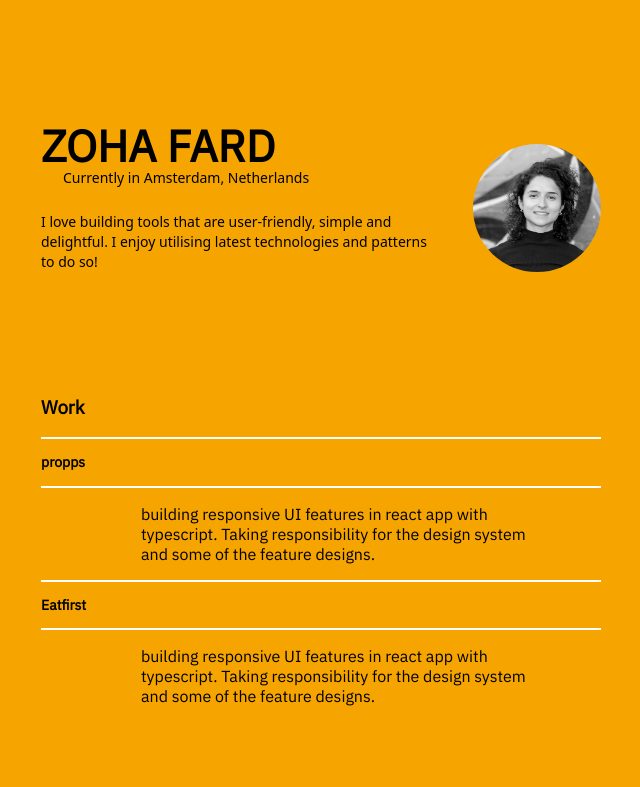
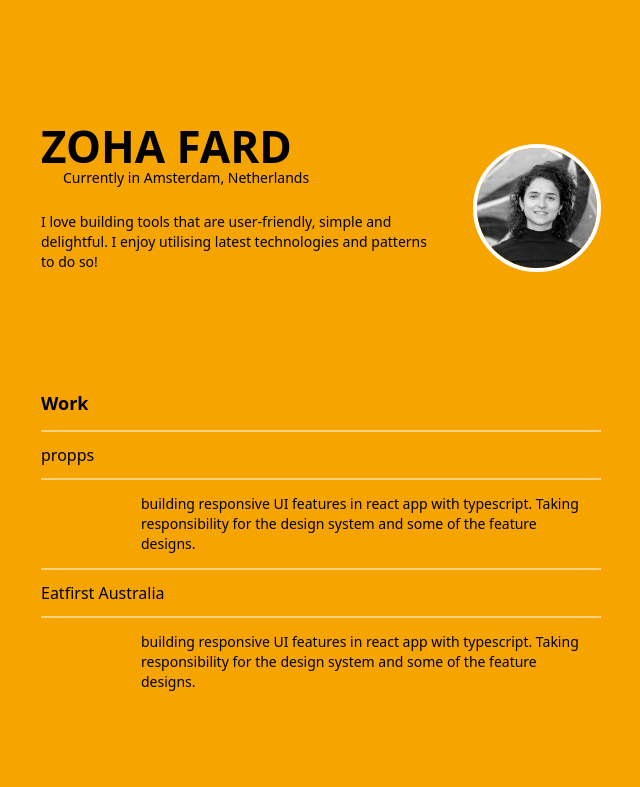
Before and after one commit to zohaf/portfolio, a Next.js app: page / in a window 1280 px wide. Shown: the top 787 px of the page, without its empty margins (319-959 px from the left). Built offline with nearby package versions, Linux system fonts and the light colour scheme; some icons are missing.

Commit message:
added work section

```diff
--- a/components/header/header.module.scss
+++ b/components/header/header.module.scss
@@ -7,6 +7,7 @@
   img {
     height: 128px;
     border-radius: 5rem;
+    border: 4px solid white;
   }
 
   p {
@@ -31,7 +32,7 @@
   margin: 0;
 
   h1 {
-    font-family: "IBM Plex Sans";
+    font-family: "system-ui";
     line-height: 44px;
     font-size: 44px;
     font-weight: 700;
--- /dev/null
+++ b/components/work-history/work-history.module.scss
@@ -0,0 +1,48 @@
+.work {
+  h2 {
+    font-family: "system-ui";
+    font-size: 18px;
+  }
+
+  p {
+    font-family: "system-ui";
+    font-weight: 200;
+    font-size: 14px;
+    line-height: 20px;
+    max-width: 544px;
+    padding-left: 100px;
+  }
+}
+
+.card {
+  padding-top: 8px;
+  text-align: left;
+  font-size: 12px;
+  transition: color 0.15s ease, border-color 0.15s ease;
+  max-width: 300px;
+
+  h3 {
+    font-family: "system-ui";
+    font-weight: 400;
+    margin: 12px 0;
+    font-size: 16px;
+  }
+
+  p {
+    margin: 0;
+    font-size: 1.25rem;
+    line-height: 1.5;
+  }
+
+  :hover,
+  :focus,
+  :active {
+    color: #b266af;
+  }
+}
+
+.divider {
+  width: 100%;
+  height: 2px;
+  background-color: rgba(255, 255, 255, 0.5);
+}
--- /dev/null
+++ b/components/work-history/work-history.tsx
@@ -0,0 +1,28 @@
+import styles from "./work-history.module.scss";
+
+export function WorkHistory() {
+  return (
+    <div className={styles.work}>
+      <h2>Work</h2>
+      <div className={styles.divider}></div>
+      <a href="https://nextjs.org/docs" className={styles.card}>
+        <h3>propps</h3>
+      </a>
+      <div className={styles.divider} />
+      <p>
+        building responsive UI features in react app with typescript. Taking
+        responsibility for the design system and some of the feature designs.
+      </p>
+
+      <div className={styles.divider} />
+      <a href="https://nextjs.org/docs" className={styles.card}>
+        <h3>Eatfirst Australia</h3>
+      </a>
+      <div className={styles.divider} />
+      <p>
+        building responsive UI features in react app with typescript. Taking
+        responsibility for the design system and some of the feature designs.
+      </p>
+    </div>
+  );
+}
--- a/pages/index.tsx
+++ b/pages/index.tsx
@@ -3,6 +3,7 @@ import Head from "next/head";
 import { Header } from "../components/header/header";
 import styles from "../styles/Home.module.css";
 import { SubHeader } from "../components/sub-header/sub-header";
+import { WorkHistory } from "../components/work-history/work-history";
 
 const Home: NextPage = () => (
   <div className={styles.container}>
@@ -21,34 +22,12 @@ const Home: NextPage = () => (
       <br />
       {/* <SubHeader /> */}
       <div className={styles.body}>
-        <div className={styles.work}>
-          <h3>Work</h3>
-          <div className={styles.divider}></div>
-          <a href="https://nextjs.org/docs" className={styles.card}>
-            <h3>propps</h3>
-          </a>
-          <div className={styles.divider} />
-          <p>
-            building responsive UI features in react app with typescript. Taking
-            responsibility for the design system and some of the feature
-            designs.
-          </p>
-
-          <div className={styles.divider} />
-          <a href="https://nextjs.org/docs" className={styles.card}>
-            <h3>Eatfirst</h3>
-          </a>
-          <div className={styles.divider} />
-          <p>
-            building responsive UI features in react app with typescript. Taking
-            responsibility for the design system and some of the feature
-            designs.
-          </p>
-        </div>
         <div>
+          <WorkHistory />
           <br />
           <br />
           <br />
+
           <h3>Education</h3>
           <a href="https://nextjs.org/docs" className={styles.card}>
             <p>General Assembly</p>
--- a/styles/Home.module.css
+++ b/styles/Home.module.css
@@ -2,7 +2,9 @@
   padding: 0 2rem;
   background-color: #f6a400;
 
-  font-family: "IBM Plex Sans";
+  font-family: "IBM Plex Sans", ui-sans-serif, system-ui, -apple-system,
+    "system-ui", "Segoe UI", Roboto, "Helvetica Neue", Arial, "Noto Sans",
+    sans-serif, "Apple Color Emoji", "Segoe UI Emoji", "Segoe UI Symbol";
   display: flex;
   flex-direction: column;
   justify-content: center;
```
